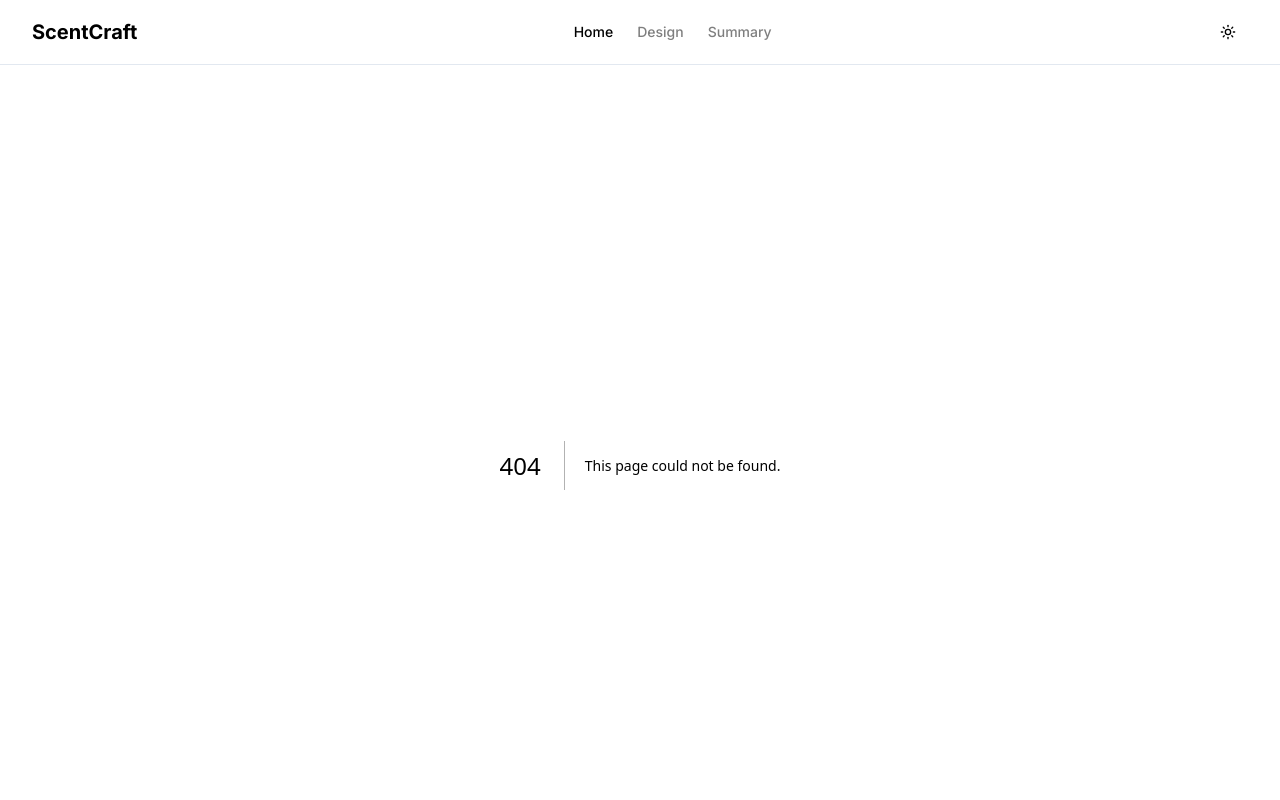
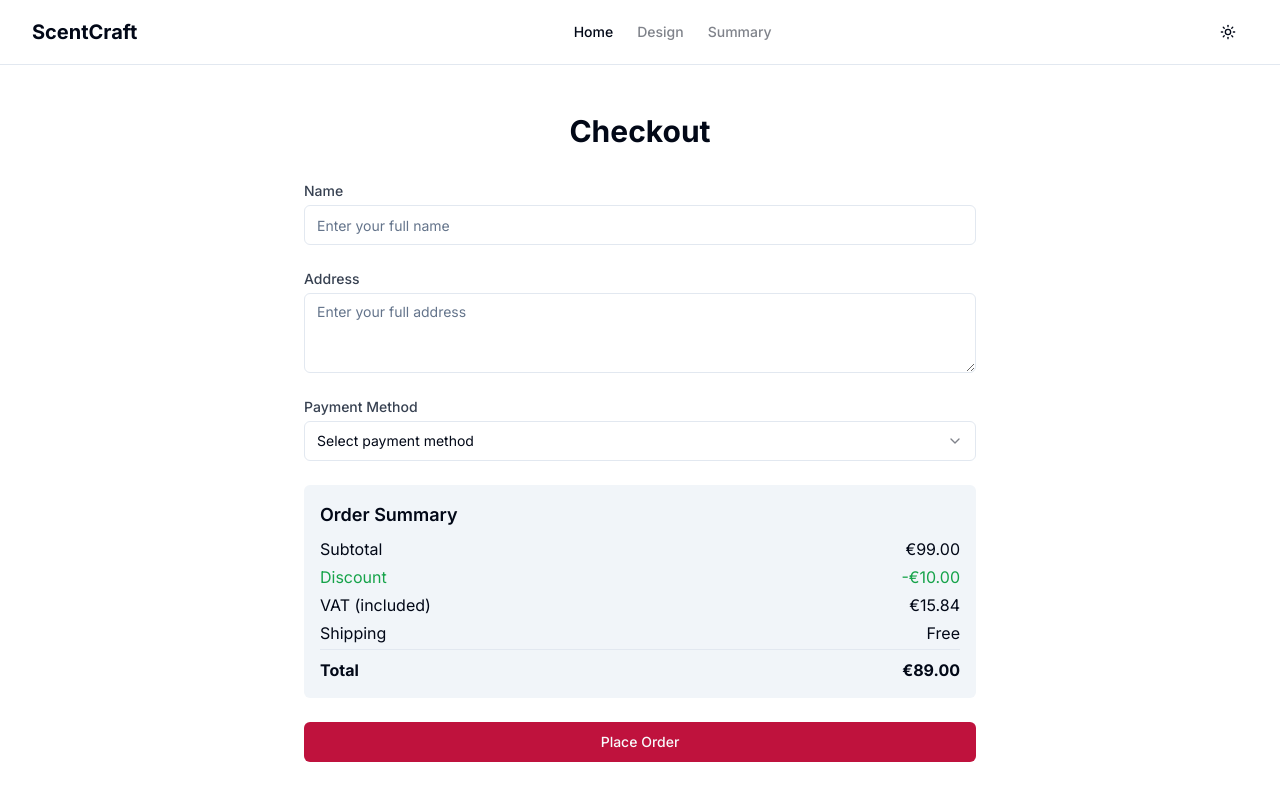
Before and after one commit to haris-wtc/scent-craft, a Next.js app: page /checkout in a window 1280 px wide. Before the commit this address had no page. Shown: the top 800 px of the page. Built offline with nearby package versions, Linux system fonts and the light colour scheme.

Commit message:
checkout page and other updates

```diff
--- /dev/null
+++ b/app/checkout/page.tsx
@@ -0,0 +1,125 @@
+"use client";
+
+import { useState } from "react";
+import { useRouter } from "next/navigation";
+import { Button } from "@/components/ui/button";
+import { Input } from "@/components/ui/input";
+import { Textarea } from "@/components/ui/textarea";
+import {
+  Select,
+  SelectContent,
+  SelectItem,
+  SelectTrigger,
+  SelectValue,
+} from "@/components/ui/select";
+import { useStore } from "@/store/useStore";
+
+export default function CheckoutPage() {
+  const { reset } = useStore();
+  const [orderPlaced, setOrderPlaced] = useState(false);
+
+  const handlePlaceOrder = () => {
+    setOrderPlaced(true);
+    reset();
+  };
+
+  return (
+    <main className="flex-1 container py-12">
+      <div className="max-w-2xl mx-auto">
+        <h1 className="text-3xl font-bold mb-8 text-center">Checkout</h1>
+
+        {orderPlaced ? (
+          <div
+            className="bg-green-100 border border-green-400 text-green-700 px-4 py-3 rounded relative"
+            role="alert"
+          >
+            <strong className="font-bold">Success!</strong>
+            <span className="block sm:inline">
+              {" "}
+              Order is successfully placed!
+            </span>
+          </div>
+        ) : (
+          <form onSubmit={(e) => e.preventDefault()} className="space-y-6">
+            <div>
+              <label
+                htmlFor="name"
+                className="block text-sm font-medium text-gray-700"
+              >
+                Name
+              </label>
+              <Input
+                id="name"
+                placeholder="Enter your full name"
+                className="mt-1"
+              />
+            </div>
+
+            <div>
+              <label
+                htmlFor="address"
+                className="block text-sm font-medium text-gray-700"
+              >
+                Address
+              </label>
+              <Textarea
+                id="address"
+                placeholder="Enter your full address"
+                className="mt-1"
+              />
+            </div>
+
+            <div>
+              <label
+                htmlFor="payment"
+                className="block text-sm font-medium text-gray-700"
+              >
+                Payment Method
+              </label>
+              <Select>
+                <SelectTrigger className="w-full mt-1">
+                  <SelectValue placeholder="Select payment method" />
+                </SelectTrigger>
+                <SelectContent>
+                  <SelectItem value="credit_card">Credit Card</SelectItem>
+                  <SelectItem value="paypal">PayPal</SelectItem>
+                  <SelectItem value="bank_transfer">Bank Transfer</SelectItem>
+                </SelectContent>
+              </Select>
+            </div>
+
+            <div className="bg-secondary p-4 rounded-md">
+              <h2 className="text-lg font-semibold mb-2">Order Summary</h2>
+              <div className="space-y-1">
+                <div className="flex justify-between">
+                  <span>Subtotal</span>
+                  <span>€99.00</span>
+                </div>
+                <div className="flex justify-between text-green-600">
+                  <span>Discount</span>
+                  <span>-€10.00</span>
+                </div>
+                <div className="flex justify-between">
+                  <span>VAT (included)</span>
+                  <span>€15.84</span>
+                </div>
+                <div className="flex justify-between">
+                  <span>Shipping</span>
+                  <span>Free</span>
+                </div>
+                <div className="flex justify-between font-bold pt-2 border-t">
+                  <span>Total</span>
+                  <span>€89.00</span>
+                </div>
+              </div>
+            </div>
+
+            <Button onClick={handlePlaceOrder} className="w-full">
+              Place Order
+            </Button>
+          </form>
+        )}
+      </div>
+    </main>
+  );
+}
--- a/app/design/page.tsx
+++ b/app/design/page.tsx
@@ -1,6 +1,5 @@
 "use client";
 
-import { useState } from "react";
 import Image from "next/image";
 import { NotesSection } from "@/components/notes-section";
 import { Button } from "@/components/ui/button";
@@ -45,6 +44,7 @@ export default function DesignPage() {
           <div className="space-y-12">
             {suggestedIngredients.map((item) => (
               <NotesSection
+                key={item.note}
                 title={item.note}
                 notes={extractNoteIngredients(item.ingredients)}
               />
--- a/app/summary/page.tsx
+++ b/app/summary/page.tsx
@@ -1,23 +1,24 @@
 "use client";
 
 import { useEffect } from "react";
-import Image from "next/image";
 import Link from "next/link";
 import { useRouter } from "next/navigation";
 import { Button } from "@/components/ui/button";
 import { useStore } from "@/store/useStore";
+import { FragranceNotes } from "@/components/fragrance-notes";
+import { OrderSummary } from "@/components/order-summary";
 
 export default function SummaryPage() {
   const router = useRouter();
-  const { hasIngredients } = useStore();
+  const { hasIngredients, bottleDesign } = useStore();
 
   useEffect(() => {
-    if (!hasIngredients) {
+    if (!hasIngredients()) {
       router.push("/");
     }
   }, [hasIngredients, router]);
 
-  if (!hasIngredients) {
+  if (!hasIngredients()) {
     return null; // Prevent flash of content before redirect
   }
 
@@ -25,76 +26,12 @@ export default function SummaryPage() {
     <main className="flex-1 container py-12">
       <div className="max-w-3xl mx-auto">
         <h1 className="text-3xl font-bold mb-8 text-center">
-          Your Selection: Byredo Mixed Emotions
+          Your Selection: {bottleDesign.text || "Custom Fragrance"}
         </h1>
 
-        <div className="bg-card text-card-foreground p-6 rounded-lg shadow-sm border mb-8">
-          <div className="grid md:grid-cols-2 gap-8">
-            <div className="flex justify-center">
-              <div className="relative w-64 h-64">
-                <Image
-                  src="/placeholder.svg?height=300&width=300"
-                  alt="Byredo Mixed Emotions perfume"
-                  fill
-                  className="object-contain"
-                />
-              </div>
-            </div>
+        <FragranceNotes />
 
-            <div>
-              <h2 className="text-xl font-bold mb-4">Fragrance Notes</h2>
-
-              <div className="space-y-4">
-                <div>
-                  <h3 className="font-medium">Top Notes</h3>
-                  <p className="text-muted-foreground">
-                    Black Currant, Bergamot, Birch Woods
-                  </p>
-                </div>
-
-                <div>
-                  <h3 className="font-medium">Mid Notes</h3>
-                  <p className="text-muted-foreground">
-                    Wisteria, Papyrus, Violet
-                  </p>
-                </div>
-
-                <div>
-                  <h3 className="font-medium">Base Notes</h3>
-                  <p className="text-muted-foreground">
-                    Musk, Cedarwood, Vetiver
-                  </p>
-                </div>
-              </div>
-            </div>
-          </div>
-        </div>
-
-        <div className="bg-card text-card-foreground p-6 rounded-lg shadow-sm border mb-8">
-          <h2 className="text-xl font-bold mb-4">Order Summary</h2>
-
-          <div className="space-y-2">
-            <div className="flex justify-between">
-              <span>Total price of the perfume</span>
-              <span>$ 99.99</span>
-            </div>
-
-            <div className="flex justify-between text-green-600">
-              <span>Discount applied</span>
-              <span>$ 10.00</span>
-            </div>
-
-            <div className="flex justify-between">
-              <span>Tax estimation</span>
-              <span>$ 2.00</span>
-            </div>
-
-            <div className="border-t border-border pt-2 mt-2 flex justify-between font-bold">
-              <span>Total cost</span>
-              <span>$ 91.99</span>
-            </div>
-          </div>
-        </div>
+        <OrderSummary />
 
         <div className="flex flex-col sm:flex-row gap-4 justify-center">
           <Button variant="outline" asChild>
--- a/components/bottle-designer.tsx
+++ b/components/bottle-designer.tsx
@@ -1,23 +1,8 @@
 import { useEffect, useState } from "react";
 import { Input } from "@/components/ui/input";
 import { BottleSelector } from "@/components/bottle-selector";
+import BottleIcon from "@/components/bottle-icon";
 import { useStore } from "@/store/useStore";
-
-const BottleIcon = () => (
-  <svg
-    viewBox="0 0 24 24"
-    fill="none"
-    stroke="currentColor"
-    strokeWidth="2"
-    className="w-12 h-12"
-  >
-    <path
-      d="M8 2h8m-8 0v3m8-3v3M6 5h12l-1 15H7L6 5z"
-      strokeLinecap="round"
-      strokeLinejoin="round"
-    />
-  </svg>
-);
 
 const bottleOptions = [
   { id: "bottle1", name: "Classic", icon: <BottleIcon /> },
@@ -26,9 +11,11 @@ const bottleOptions = [
 ];
 
 const BottleDesigner = () => {
-  const { setBottleDesign } = useStore();
-  const [selectedBottle, setSelectedBottle] = useState("bottle1");
-  const [label, setLabel] = useState("");
+  const { bottleDesign, setBottleDesign } = useStore();
+  const [selectedBottle, setSelectedBottle] = useState<string>(
+    bottleDesign.choice || bottleOptions[0].id
+  );
+  const [label, setLabel] = useState<string>(bottleDesign.text);
 
   useEffect(() => {
     setBottleDesign({ choice: selectedBottle, text: label });
@@ -53,14 +40,6 @@ const BottleDesigner = () => {
 
       <div className="space-y-4">
         <h2 className="text-2xl font-bold">Final product</h2>
-        {/* <div className="aspect-square relative bg-muted rounded-lg p-8 flex items-center justify-center">
-          <BottleIcon />
-          {label && (
-            <div className="absolute bottom-8 left-0 right-0 text-center px-4">
-              <p className="text-sm font-medium truncate">{label}</p>
-            </div>
-          )}
-        </div> */}
         <div className="grid grid-cols-3 gap-4">
           <button className={"p-4 rounded-lg border-2 transition-colors"}>
             <div className="aspect-square relative flex items-center justify-center">
--- /dev/null
+++ b/components/bottle-icon.tsx
@@ -0,0 +1,17 @@
+const BottleIcon = () => (
+  <svg
+    viewBox="0 0 24 24"
+    fill="none"
+    stroke="currentColor"
+    strokeWidth="2"
+    className="w-12 h-12"
+  >
+    <path
+      d="M8 2h8m-8 0v3m8-3v3M6 5h12l-1 15H7L6 5z"
+      strokeLinecap="round"
+      strokeLinejoin="round"
+    />
+  </svg>
+);
+
+export default BottleIcon;
--- /dev/null
+++ b/components/fragrance-notes.tsx
@@ -0,0 +1,36 @@
+import BottleIcon from "@/components/bottle-icon";
+import { useStore } from "@/store/useStore";
+
+export function FragranceNotes() {
+  const { suggestedIngredients, bottleDesign } = useStore();
+
+  return (
+    <div className="bg-card text-card-foreground p-6 rounded-lg shadow-sm border mb-8">
+      <div className="grid md:grid-cols-2 gap-8">
+        <button className={"p-4 rounded-lg border-2 transition-colors"}>
+          <div className="aspect-square relative flex items-center justify-center">
+            <BottleIcon />
+          </div>
+          <p className="text-sm text-center mt-2">{bottleDesign.text}</p>
+        </button>
+
+        <div>
+          <h2 className="text-xl font-bold mb-4">Fragrance Notes</h2>
+
+          <div className="space-y-4">
+            {suggestedIngredients.map((note) => (
+              <div key={note.note}>
+                <h3 className="font-medium capitalize">{note.note} Notes</h3>
+                <p className="text-muted-foreground">
+                  {note.ingredients
+                    .map((ingredient) => ingredient.name)
+                    .join(", ")}
+                </p>
+              </div>
+            ))}
+          </div>
+        </div>
+      </div>
+    </div>
+  );
+}
--- a/components/header.tsx
+++ b/components/header.tsx
@@ -6,11 +6,18 @@ import { Moon, Sun } from "lucide-react";
 import { Button } from "@/components/ui/button";
 import { useStore } from "@/store/useStore";
 import { usePathname } from "next/navigation";
+import { useEffect, useState } from "react";
 
 export default function Header() {
   const pathname = usePathname();
   const { hasBottleDesign, hasIngredients } = useStore();
   const { theme, setTheme } = useTheme();
+  const [isClient, setIsClient] = useState(false);
+
+  // Set isClient to true after component mounts
+  useEffect(() => {
+    setIsClient(true);
+  }, []);
 
   return (
     <header className="sticky top-0 z-50 w-full border-b bg-background">
@@ -24,7 +31,7 @@ export default function Header() {
           <Link
             href="/"
             className={`text-sm font-medium ${
-              pathname === "/" ? "text-primary" : ""
+              isClient && pathname === "/" ? "text-primary" : ""
             }`}
           >
             Home
@@ -32,16 +39,24 @@ export default function Header() {
           <Link
             href="/design"
             className={`text-sm font-medium ${
-              pathname === "/design" ? "text-primary" : ""
-            } ${!hasIngredients() ? "pointer-events-none opacity-50" : ""}`}
+              isClient && pathname === "/design" ? "text-primary" : ""
+            } ${
+              isClient && !hasIngredients()
+                ? "pointer-events-none opacity-50"
+                : ""
+            }`}
           >
             Design
           </Link>
           <Link
             href="/summary"
             className={`text-sm font-medium ${
-              pathname === "/summary" ? "text-primary" : ""
-            } ${!hasBottleDesign() ? "pointer-events-none opacity-50" : ""}`}
+              isClient && pathname === "/summary" ? "text-primary" : ""
+            } ${
+              isClient && !hasBottleDesign()
+                ? "pointer-events-none opacity-50"
+                : ""
+            }`}
           >
             Summary
           </Link>
--- /dev/null
+++ b/components/order-summary.tsx
@@ -0,0 +1,29 @@
+export function OrderSummary() {
+  return (
+    <div className="bg-card text-card-foreground p-6 rounded-lg shadow-sm border mb-8">
+      <h2 className="text-xl font-bold mb-4">Order Summary</h2>
+
+      <div className="space-y-2">
+        <div className="flex justify-between">
+          <span>Total price of the perfume</span>
+          <span>$ 99.99</span>
+        </div>
+
+        <div className="flex justify-between text-green-600">
+          <span>Discount applied</span>
+          <span>$ 10.00</span>
+        </div>
+
+        <div className="flex justify-between">
+          <span>Tax estimation</span>
+          <span>$ 2.00</span>
+        </div>
+
+        <div className="border-t border-border pt-2 mt-2 flex justify-between font-bold">
+          <span>Total cost</span>
+          <span>$ 91.99</span>
+        </div>
+      </div>
+    </div>
+  )
+}
```
